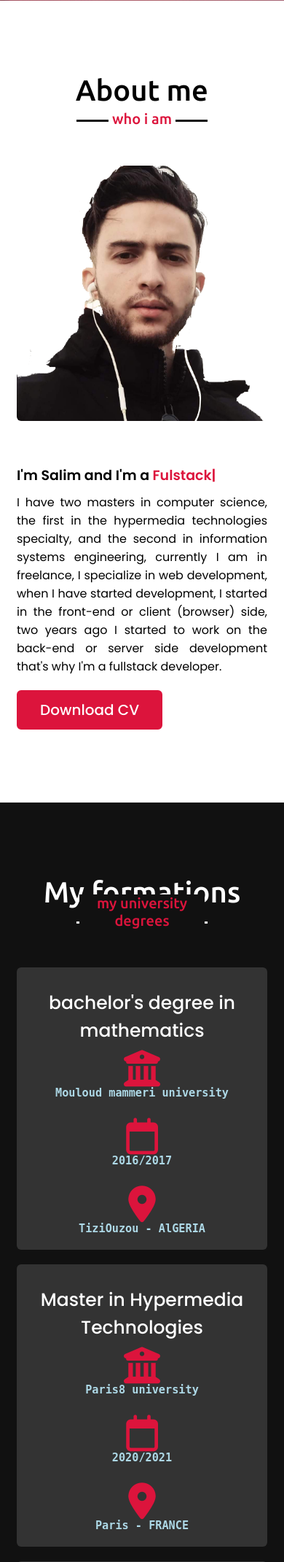
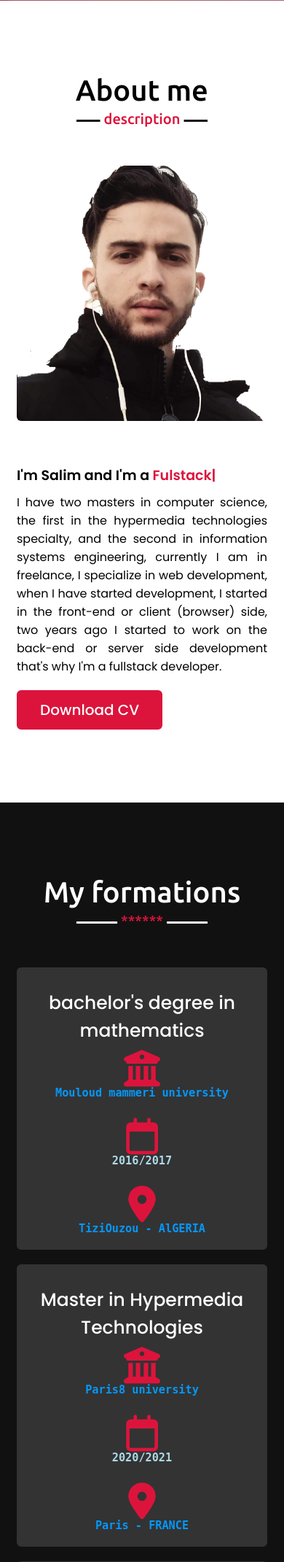
Before and after one commit to salim499/salim-hassouna, a PHP site: page / in a window 390 px wide. Shown: the part 843-2984 px from the top of the page at 73% size. Run offline with PHP 8.4, Linux system fonts and the light colour scheme; some libraries are stand-ins or nearby versions.

Commit message:
formations responsive + all responsive

```diff
--- a/salim.html
+++ b/salim.html
@@ -85,26 +85,26 @@
                 <div class="card">
                     <div class="box">
                         <div class="text">bachelor's degree in mathematics</div>
-                        <pre><i class="fas fa-university"></i><h3 style="color: lightblue;">Mouloud mammeri university</h3></pre><br/>
-                        <pre><i class="far fa-calendar"></i><h3 style="color:lightblue;">2016/2017</h3></pre><br/>
-                        <pre><i class="fas fa-map-marker-alt"></i><h3 style="color: lightblue;">TiziOuzou - AlGERIA</h3></pre>
                     </div>
+                    <pre><i class="fas fa-university"></i><h3 style="color: lightblue;"><a target="_blank" href="" class="formationsLinks">Mouloud mammeri university</a></h3></pre><br/>
+                    <pre><i class="far fa-calendar"></i><h3 style="color:lightblue;">2016/2017</h3></pre><br/>
+                    <pre><i class="fas fa-map-marker-alt"></i><h3 style="color: lightblue;"><a target="_blank" href="" class="formationsLinks">TiziOuzou - AlGERIA</a></h3></pre>
                 </div>
                 <div class="card">
                     <div class="box">
                         <div class="text">Master in Hypermedia Technologies</div>
                     </div>
-                    <pre><i class="fas fa-university"></i><h3 style="color: lightblue;">Paris8 university</h3></pre><br/>
+                    <pre><i class="fas fa-university"></i><h3 style="color: lightblue;"><a target="_blank" href="" class="formationsLinks">Paris8 university</a></h3></pre><br/>
                     <pre><i class="far fa-calendar"></i><h3 style="color:lightblue;">2020/2021</h3></pre><br/>
-                    <pre><i class="fas fa-map-marker-alt"></i><h3 style="color:lightblue;">Paris - FRANCE</h3></pre>
+                    <pre><i class="fas fa-map-marker-alt"></i><h3 style="color:lightblue;"><a target="_blank" href="" class="formationsLinks">Paris - FRANCE</a></h3></pre>
                 </div>
                 <div class="card">
                     <div class="box">
                         <div class="text">Master in Information Systems Engineering</div>
                     </div>
-                    <pre><i class="fas fa-university"></i><h3 style="color: lightblue;">Mouloud mammeri university</h3></pre><br/>
+                    <pre><i class="fas fa-university"></i><h3 style="color: lightblue;"><a target="_blank" href="" class="formationsLinks">Mouloud mammeri university</a></h3></pre><br/>
                     <pre><i class="far fa-calendar"></i><h3 style="color: lightblue;">2020/2021</h3></pre><br/>
-                    <pre><i class="fas fa-map-marker-alt"></i><h3 style="color: lightblue;">TiziOuzou - AlGERIA</h3></pre>
+                    <pre><i class="fas fa-map-marker-alt"></i><h3 style="color: lightblue;"><a target="_blank" href="" class="formationsLinks">TiziOuzou - AlGERIA</a></h3></pre>
                 </div>
                 </div>
         </div>
@@ -237,7 +237,7 @@
     <!-- contact section start -->
     <section class="contact" id="contact">
         <div class="max-width">
-            <h2 class="title">Contact me</h2>
+            <h2 class="title">Contact</h2>
             <div class="contact-content">
                 <div class="column left">
                     <div class="icons">
--- a/style.css
+++ b/style.css
@@ -212,7 +212,7 @@ section .title::after{
 
 /* about section styling */
 .about .title::after{
-    content: "who i am";
+    content: "description";
 }
 .about .about-content .left{
     width: 45%;
@@ -266,7 +266,7 @@ section .title::after{
 .services .title::after,
 .teams .title::after{
     background: #111;
-    content: "my university degrees";
+    content: "******";
 }
 .services .serv-content .card{
     width: calc(33% - 20px);
@@ -279,7 +279,6 @@ section .title::after{
 }
 .services .serv-content .card:hover{
     background: rgb(240, 48, 86);
-    width: calc(35% - 28px);
 }
 .services .serv-content .card .box{
     transition: all 0.3s ease;
@@ -304,7 +303,7 @@ section .title::after{
 /* skills section styling */
 
 .skills .title::after{
-    content: "structuring and programming languages";
+    content: "\\*/*\\*\/";
 }
 .skills .skills-content .column{
     width: calc(50% - 30px);
@@ -378,7 +377,7 @@ section .title::after{
 
 /* teams section styling */
 .teams .title::after{
-    content: "the areas I master";
+    content: "\\*/*\\*\/";
 }
 .teams .carousel .card{
     background: #222;
@@ -440,7 +439,7 @@ section .title::after{
 
 /* contact section styling */
 .contact .title::after{
-    content: "get in touch with me";
+    content: "\\*/*\\*\/";
 }
 .contact .contact-content .column{
     width: calc(50% - 30px);
@@ -693,3 +692,14 @@ footer span a:hover{
     cursor: pointer;
     transition: all 0.3s ease;
 }
+
+.link, .formationsLinks {
+    color:rgb(4, 152, 250);
+    cursor: pointer;
+}
+.link, .formationsLinks:hover {
+    color:rgb(0, 0, 0);
+    background-color: floralwhite;
+    font-size: 95%;
+    border-radius: 15%;
+}
```
